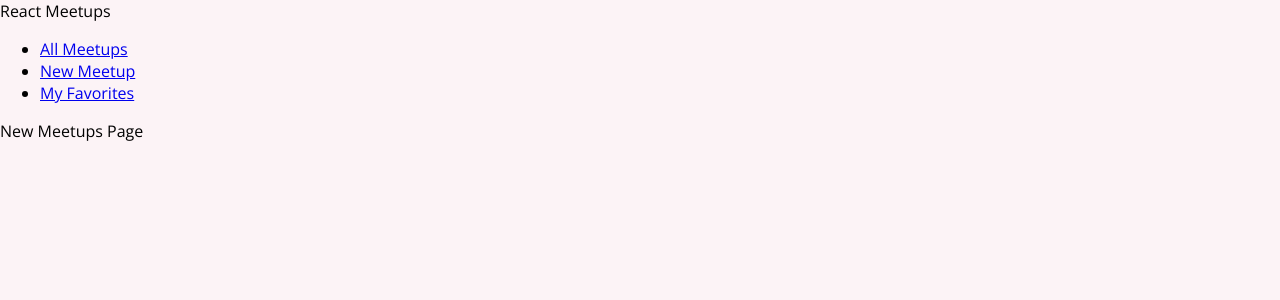
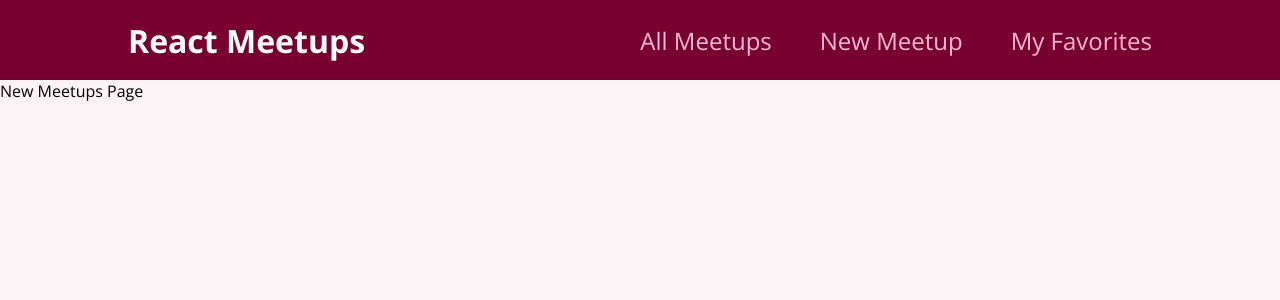
Before and after one commit to zenyaboi/my-app, a React (Create React App) app: page /new-meetup in a window 1280 px wide. Shown: the top 300 px of the page. Built offline with nearby package versions, Linux system fonts and the light colour scheme.

Commit message:
new css file

```diff
--- a/src/components/layout/MainNavegation.js
+++ b/src/components/layout/MainNavegation.js
@@ -1,8 +1,11 @@
 import { Link } from 'react-router-dom';
 
+import classes from './MainNavegation.module.css';
+
 function MainNavegation() {
-    return <header>
-        <div>React Meetups</div>
+    return (
+        <header className={classes.header}>
+            <div className={classes.logo}>React Meetups</div>
                 <nav>
                     <ul>
                         <li>
@@ -17,6 +20,7 @@
                     </ul>
                 </nav>
         </header>
+    );
 }
 
 export default MainNavegation;
--- /dev/null
+++ b/src/components/layout/MainNavegation.module.css
@@ -0,0 +1,47 @@
+.header {
+    width: 100%;
+    height: 5rem;
+    display: flex;
+    align-items: center;
+    justify-content: space-between;
+    background-color: #77002e;
+    padding: 0 10%;
+  }
+
+  .logo {
+    font-size: 2rem;
+    color: white;
+    font-weight: bold;
+  }
+
+  .header ul {
+    list-style: none;
+    margin: 0;
+    padding: 0;
+    display: flex;
+    align-items: baseline;
+  }
+
+  .header li {
+    margin-left: 3rem;
+  }
+
+  .header a {
+    text-decoration: none;
+    font-size: 1.5rem;
+    color: #fcb8d2;
+  }
+
+  .header a:hover,
+  .header a:active,
+  .header a.active {
+    color: white;
+  }
+
+  .badge {
+    background-color: #cc2062;
+    color: white;
+    border-radius: 12px;
+    padding: 0 1rem;
+    margin-left: 0.5rem;
+  }
```
Lines whose indentation alone changed are shown as unchanged.
